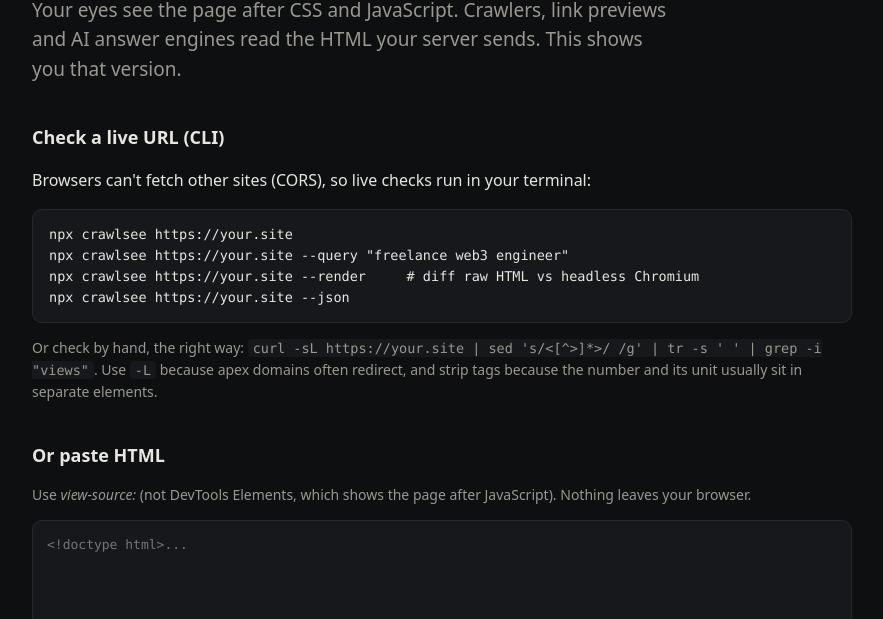
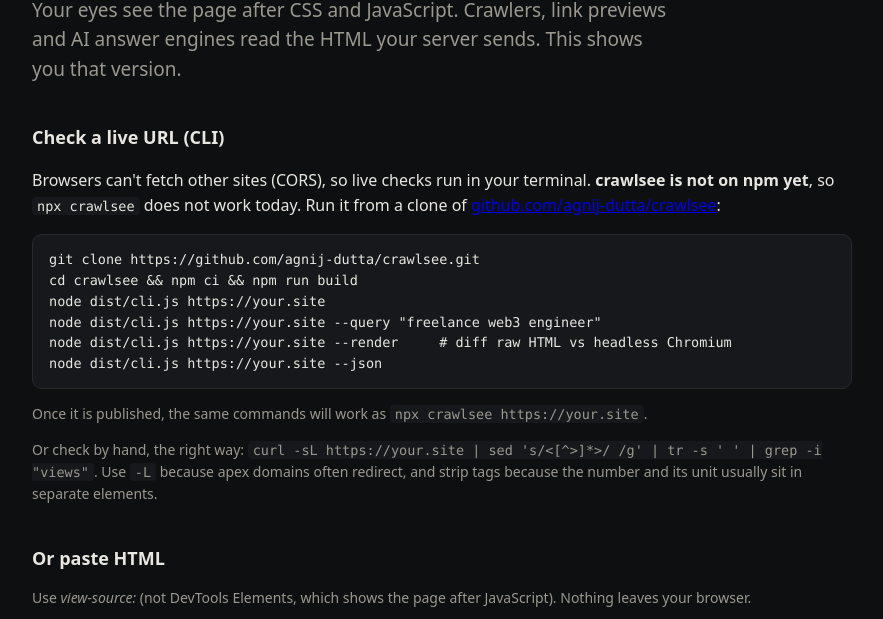
Before and after one commit to agnij-dutta/crawlsee, a website: page web/index.html in a window 1280 px wide. Shown: the part 132-751 px from the top of the page, without its empty margins (198-1081 px from the left). Drawn offline with Linux system fonts and the light colour scheme.

Commit message:
Label npx as not yet published in the web UI and CLI help
The paste UI told visitors to run npx crawlsee, which fails until the package
is on npm. It now shows the clone-and-build commands and says npx comes after
publish. The CLI help examples use the bin name, and the Playwright hint
matches the README (install next to crawlsee, not globally).

```diff
--- a/src/render.ts
+++ b/src/render.ts
@@ -18,7 +18,9 @@ export async function renderPage(url: string, opts: { timeoutMs?: number; settle
   try {
     pw = await import('playwright');
   } catch {
-    throw new RenderUnavailable('--render needs Playwright: npm i -g playwright && npx playwright install chromium');
+    throw new RenderUnavailable(
+      '--render needs Playwright installed next to crawlsee: npm i playwright && npx playwright install chromium',
+    );
   }
   const started = Date.now();
   let browser: Awaited<ReturnType<typeof pw.chromium.launch>>;
--- a/web/index.html
+++ b/web/index.html
@@ -16,11 +16,14 @@
 
   <section class="cli">
     <h2>Check a live URL (CLI)</h2>
-    <p>Browsers can't fetch other sites (CORS), so live checks run in your terminal:</p>
-    <pre><code>npx crawlsee https://your.site
-npx crawlsee https://your.site --query "freelance web3 engineer"
-npx crawlsee https://your.site --render     # diff raw HTML vs headless Chromium
-npx crawlsee https://your.site --json</code></pre>
+    <p>Browsers can't fetch other sites (CORS), so live checks run in your terminal. <strong>crawlsee is not on npm yet</strong>, so <code>npx crawlsee</code> does not work today. Run it from a clone of <a href="https://github.com/agnij-dutta/crawlsee">github.com/agnij-dutta/crawlsee</a>:</p>
+    <pre><code>git clone https://github.com/agnij-dutta/crawlsee.git
+cd crawlsee &amp;&amp; npm ci &amp;&amp; npm run build
+node dist/cli.js https://your.site
+node dist/cli.js https://your.site --query "freelance web3 engineer"
+node dist/cli.js https://your.site --render     # diff raw HTML vs headless Chromium
+node dist/cli.js https://your.site --json</code></pre>
+    <p class="small">Once it is published, the same commands will work as <code>npx crawlsee https://your.site</code>.</p>
     <p class="small">Or check by hand, the right way: <code>curl -sL https://your.site | sed 's/&lt;[^&gt;]*&gt;/ /g' | tr -s ' ' | grep -i "views"</code>. Use <code>-L</code> because apex domains often redirect, and strip tags because the number and its unit usually sit in separate elements.</p>
   </section>
 
```
Also changed, not shown: src/cli.ts (+4 -4 lines), test/cli.test.ts (+8 -0 lines), .github/ISSUE_TEMPLATE/bug_report.md.
